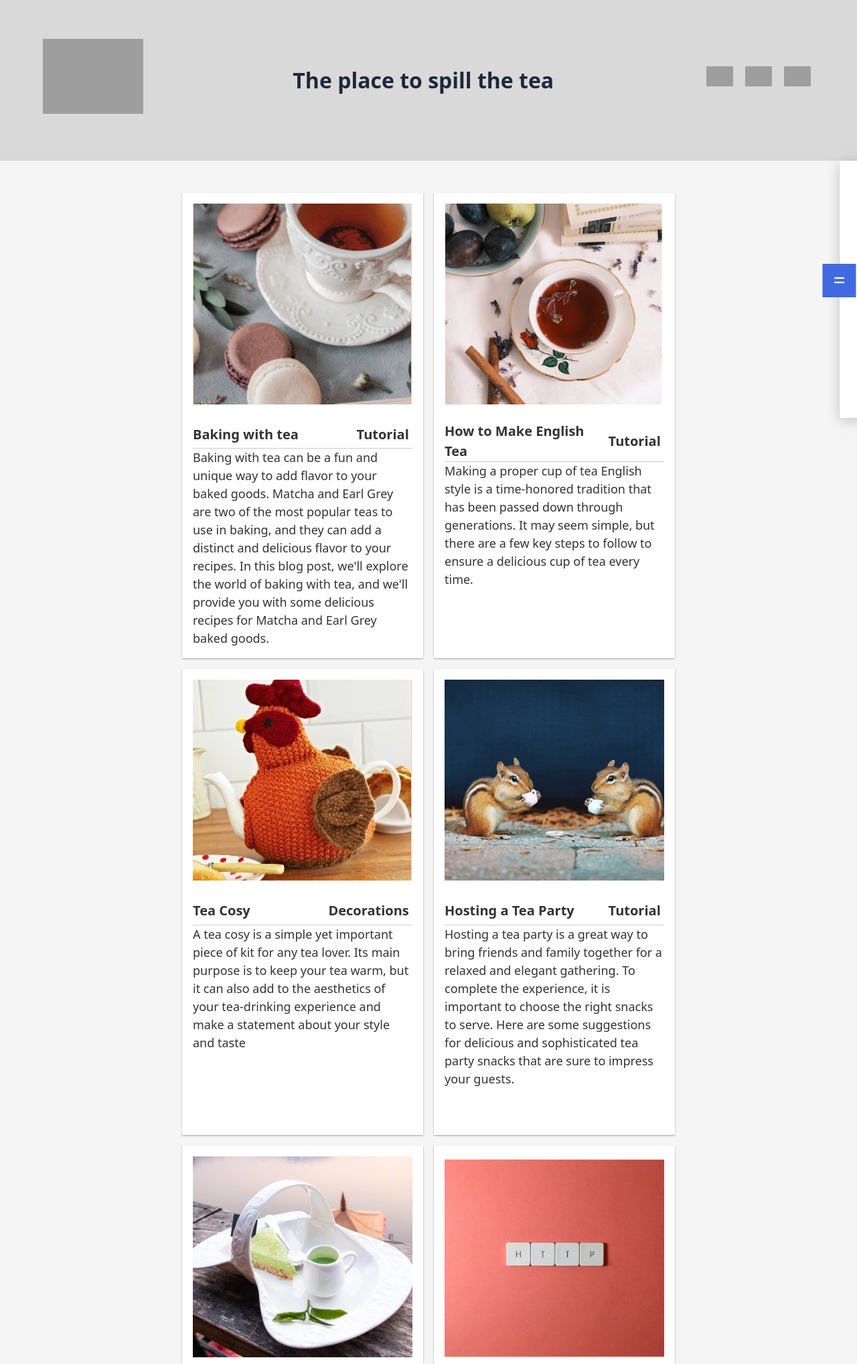
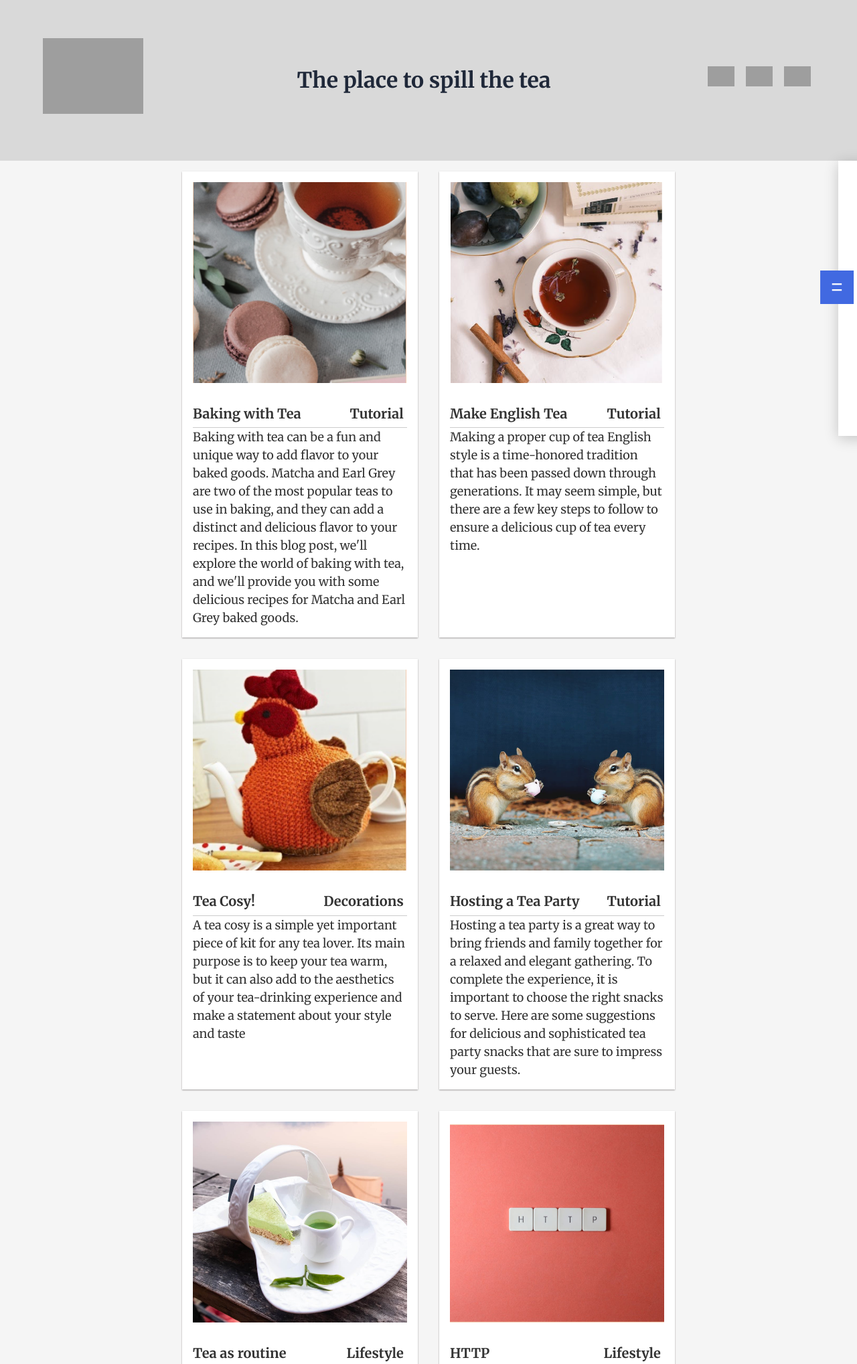
Before and after one commit to rogerb5/winter2023-cscd378-blog-final, a PHP site: page / in a window 1280 px wide. Shown: the top 2037 px of the page at 67% size. Run offline with PHP 8.4, Linux system fonts and the light colour scheme; grey boxes are pictures that could not be loaded.

Commit message:
add google fonts Merriweather to match website theme

```diff
--- a/css/style.css
+++ b/css/style.css
@@ -1,3 +1,5 @@
+@import url('https://fonts.googleapis.com/css2?family=Merriweather:wght@400;700&display=swap');
+
 * {
     -webkit-box-sizing: border-box;
     -moz-box-sizing: border-box;
@@ -8,6 +10,7 @@
     line-height: 1.5;
     margin: 0;
     padding: 0;
+    font-family: 'Merriweather', serif;
 }
 
 /* CSS VARIABLES */
@@ -135,7 +138,7 @@ main aside div {
 }
 
 main aside div p.button-p {
-    font-size: 18px;
+    font-size: 24px;
     font-weight: bolder;
     color: #1f2839;
 }
@@ -144,7 +147,7 @@ button.btn,
 button.sort {
     background-color: whitesmoke;
     color: #1f2839;
-    font-size: 16px;
+    font-size: 18px;
     transition: background-color 300ms ease-in-out;
     width: 70%;
     text-align: left;
@@ -181,11 +184,10 @@ a.close:hover {
 section.blog-grid {
     display: grid;
     grid-template-columns: repeat(2, 1fr);
-    grid-template-rows: repeat(3, 1fr);
+    grid-template-rows: repeat(auto, 1fr);
     width: 60%;
     padding: 1rem;
-    gap: 1rem;
-    margin: 2rem;
+    gap: 2rem;
 }
 
 section.blog-grid.sort {
--- a/index.html
+++ b/index.html
@@ -44,7 +44,7 @@
             <div data-filter="category-a" class="item">
                 <img loading="lazy" src="assets/img/1.jpg" alt="Tea and macaroons">
                 <div class="blog-title">
-                    <h2>Baking with tea</h2>
+                    <h2>Baking with Tea</h2>
                     <p>Tutorial</p>
                 </div>
                 <p class="blog-p">
@@ -58,7 +58,7 @@
             <div data-filter="category-a" class="item">
                 <img loading="lazy" src="assets/img/2.jpg" alt="Cinammon Tea and fruit">
                 <div class="blog-title">
-                    <h2>How to Make English Tea</h2>
+                    <h2>Make English Tea</h2>
                     <p>Tutorial</p>
                 </div>
                 <p class="blog-p">
@@ -71,7 +71,7 @@
             <div data-filter="category-c" class="category-c item cosy">
                 <img loading="lazy" src="assets/img/3.jpg" alt="Rooster Yarn Piece Covered Teapot">
                 <div class="blog-title">
-                    <h2>Tea Cosy</h2>
+                    <h2>Tea Cosy!</h2>
                     <p>Decorations</p>
                 </div>
                 <p class="blog-p">
```
